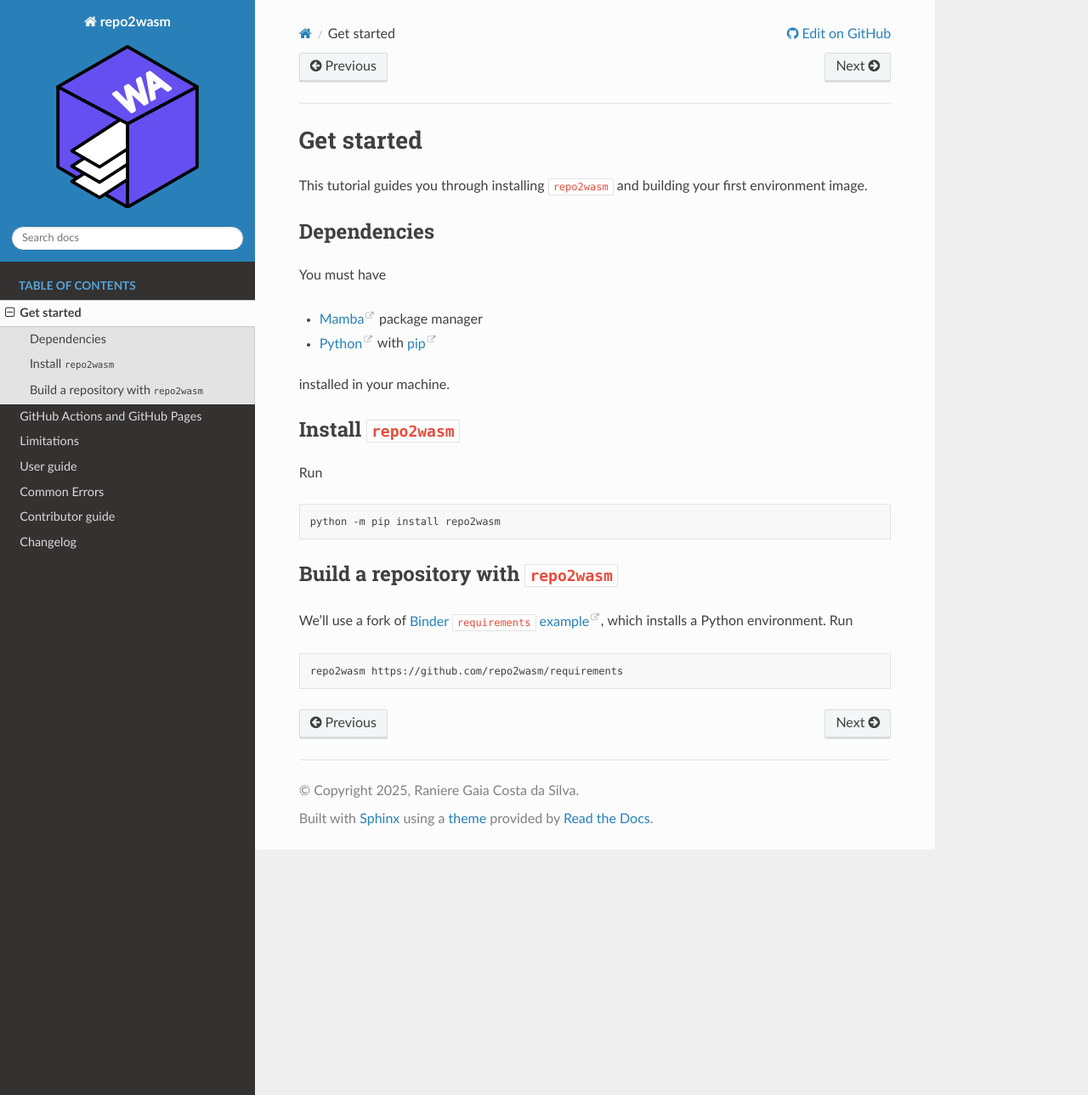
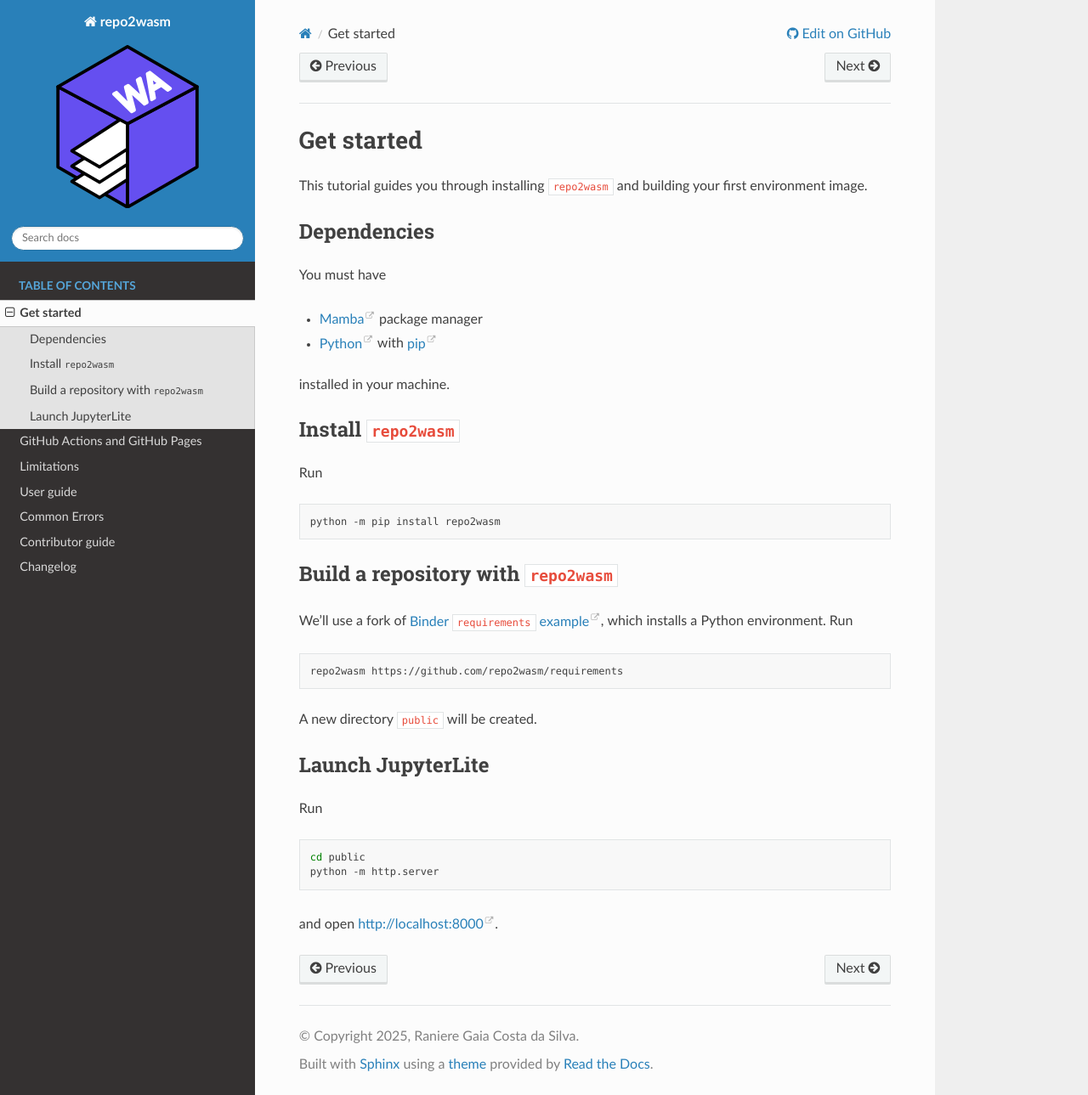
Before and after one commit to repo2wasm/repo2wasm-py, a Sphinx documentation site: the page built from docs/source/get-started.md, in a window 1280 px wide and 1289 px high. Shown: the whole window at 85% size. Built offline with Sphinx 7.4.7 and the Read the Docs theme 3.1.0, drawn with Linux system fonts in a browser that asks for light colours.

Commit message:
Add subsection to "Get started"
covering launch.

````diff
--- a/docs/source/get-started.md
+++ b/docs/source/get-started.md
@@ -21,8 +21,21 @@
 
 ## Build a repository with `repo2wasm`
 
- We'll use a fork of [Binder `requirements` example](https://github.com/repo2wasm/requirements), which installs a Python environment. Run
+We'll use a fork of [Binder `requirements` example](https://github.com/repo2wasm/requirements), which installs a Python environment. Run
 
- ```bash
- repo2wasm https://github.com/repo2wasm/requirements
- ```
+```bash
+repo2wasm https://github.com/repo2wasm/requirements
+```
+
+A new directory `public` will be created.
+
+## Launch JupyterLite
+
+Run
+
+```bash
+cd public
+python -m http.server
+```
+
+and open <http://localhost:8000>.
````
